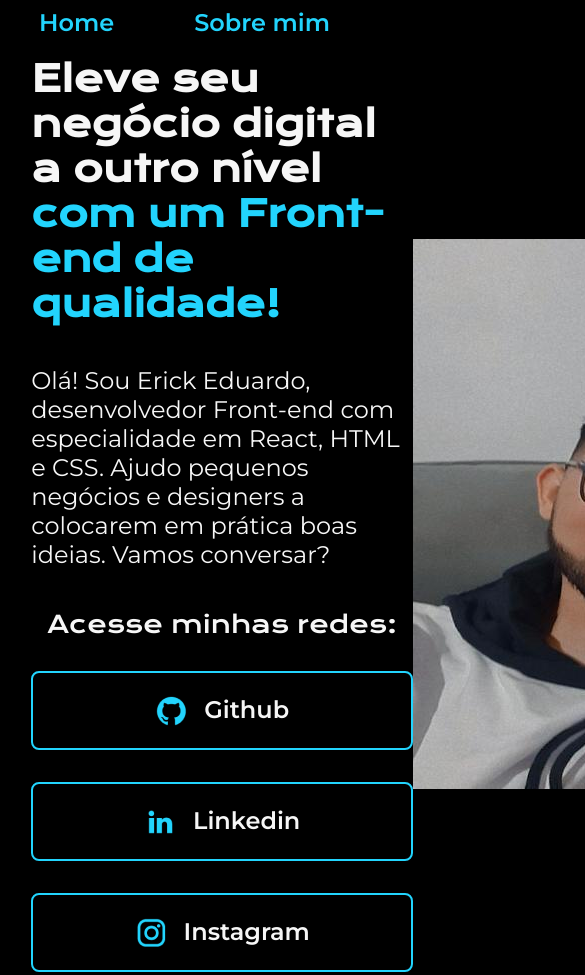
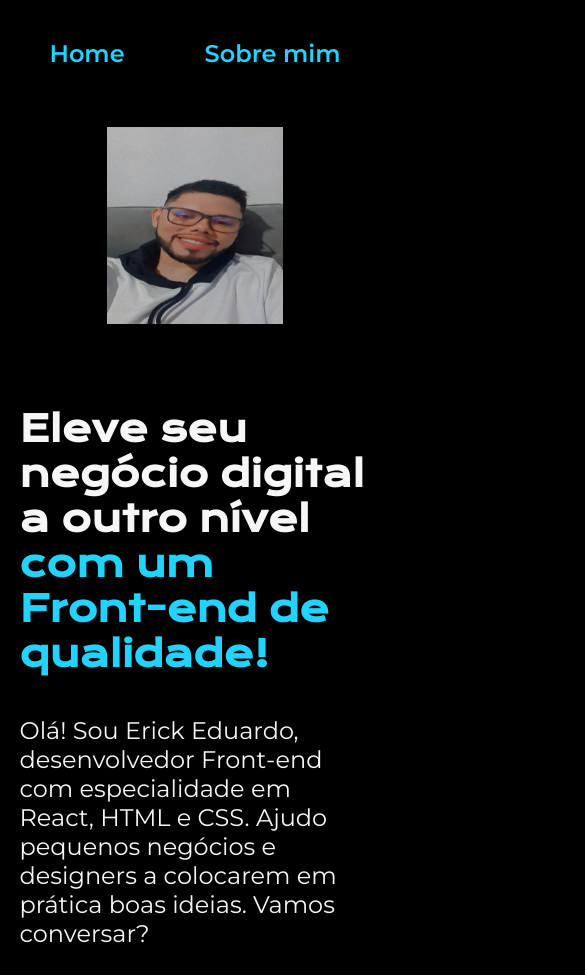
Before and after one commit to erickdud/Portifolio, a plain HTML site: page index.html in a window 390 px wide. Shown: the top 975 px of the page, 585 px wide, since content can reach past the window. Drawn offline with nearby package versions, Linux system fonts and the light colour scheme.

Commit message:
Deixando Responsivo

```diff
--- a/index.html
+++ b/index.html
@@ -23,21 +23,21 @@
             </p>
             <div class="apresentacao__links">
                 <h2 class="apresentacao__links__subtitulo">Acesse minhas redes:</h2>
-                <a class="apresentacao__links__link" href="https://Github.com/ErickDud">
+                <a class="apresentacao__links__navegacao" href="https://Github.com/ErickDud">
                     <img src="./assets/github.png" alt="incone github">
                     Github
                 </a>
-                <a class="apresentacao__links__link" href="https://linkedin.com/in/erickeduardo01">
+                <a class="apresentacao__links__navegacao" href="https://linkedin.com/in/erickeduardo01">
                     <img src="./assets/linkedin.png" alt="incone linkedin">
                     Linkedin
                 </a>
-                <a class="apresentacao__links__link" href="https://instagram.com/erick_duduu">
+                <a class="apresentacao__links__navegacao" href="https://instagram.com/erick_duduu">
                     <img src="./assets/instagram.png" alt="incone instagram">
                     Instagram
                 </a>
             </div>
         </section>
-        <img src="./assets/Foto_redimensionada.jpg" alt="Foto de Portifolio">
+        <img class="apresentacao__imagem" src="./assets/Foto_redimensionada.jpg" alt="Foto de Portifolio">
     </main>
     <footer class="rodape">
         <p>Desenvolvido por Erick Eduardo</p>
--- a/styles/style.css
+++ b/styles/style.css
@@ -1,15 +1,23 @@
 @import url('https://fonts.googleapis.com/css2?family=Krona+One&family=Montserrat:wght@400;600&display=swap');
 
+:root{
+    --cor-primaria: #000000;
+    --cor-secundaria: #F6F6F6;
+    --cor-terciaria: #22D4FD;
+    --cor-hover: #272727;
+
+    --fonte-primaria: 'Krona One', sans-serif;
+    --fonte-secundaria: 'Montserrat', sans-serif;
+}
 *{
     margin: 0;
     padding: 0;
 }
 
 body{
-    /* height: 100vh; */
     box-sizing: border-box;
-    background-color: #000000;
-    color: #F6F6F6;
+    background-color: var(--cor-primaria);
+    color: var(--cor-secundaria);
 }
 
 .cabecalho{
@@ -22,10 +30,10 @@ body{
 }
 
 .cabecalho__menu__link{
-    font-family: 'Montserrat', sans-serif;
-    font-size: 24px;
+    font-family: var(--fonte-secundaria);
+    font-size: 1.5rem;
     font-weight: 600;
-    color: #22d4fd;
+    color: var(--cor-terciaria);
     text-decoration: none;
 }
 
@@ -35,26 +43,27 @@ body{
     display: flex;
     align-items: center;
     justify-content: space-between;
+    gap: 82px;
 }
 
 .apresentacao__conteudo{
-    width: 615px;
+    width: 50%;
     display: flex;
     flex-direction: column;
     gap: 40px;
 }
 
 .apresentacao__conteudo__titulo{
-    font-size: 36px;
-    font-family: 'Krona One', sans-serif;
+    font-size: 2.25rem;
+    font-family: var(--fonte-primaria);
 }
 .titulo-destaque{
-    color: #22d4fd;
+    color: var(--cor-terciaria);
 }
 
 .apresentacao__conteudo__texto{
-    font-size: 24px;
-    font-family: 'Montserrat', sans-serif;
+    font-size: 1.5rem;
+    font-family: var(--fonte-secundaria);
 }
 
 .apresentacao__links{
@@ -66,38 +75,57 @@ body{
 }
 
 .apresentacao__links__subtitulo{
-    font-family: 'Krona One',sans-serif;
+    font-family: var(--fonte-primaria);
     font-weight: 400;
-    font-size: 24px;
+    font-size: 1.5rem;
 }
 
-.apresentacao__links__link{
-    /* background-color: #22d4fd; */
+.apresentacao__links__navegacao{
     display: flex;
     justify-content: center;
     gap: 16px;
-    border: 2px solid #22d4fd;
-    width: 378px;
+    border: 2px solid var(--cor-terciaria);
+    width: 50%;
     text-align: center;
     border-radius: 8px;
-    font-size: 24px;
+    font-size: 1.5rem;
     font-weight: 600;
     padding: 21.5px 0;
     text-decoration: none;
-    color: #F6F6F6;
-    font-family: 'Montserrat', sans-serif;
+    color: var(--cor-secundaria);
+    font-family: var(--fonte-secundaria);
 }
 
-.apresentacao__links__link:hover{
-    background-color: #272727;
+.apresentacao__links__navegacao:hover{
+    background-color: var(--cor-hover);
 }
 
+.apresentacao__imagem{
+    width: 50%;
+}
 .rodape{
-    color: #000000;
-    background-color: #22d4fd;
+    color: var(--cor-primaria);
+    background-color: var(--cor-terciaria);
     padding: 24px;
     text-align: center;
-    font-family: 'Montserrat', sans-serif;
-    font-size: 24px;
+    font-family: var(--fonte-secundaria);
+    font-size: 1.5rem;
     font-weight: 400;
 }
+
+@media(max-width: 1200px){
+    .cabecalho{
+        padding: 10%;
+    }
+    .cabecalho__menu{
+        justify-content: center;
+    }
+    .apresentacao{
+        flex-direction: column-reverse;
+        padding: 5%;
+    }
+    .apresentacao__conteudo{
+        width: auto;
+    }
+
+}
```
Also changed, not shown: about.html (+1 -2 lines).
